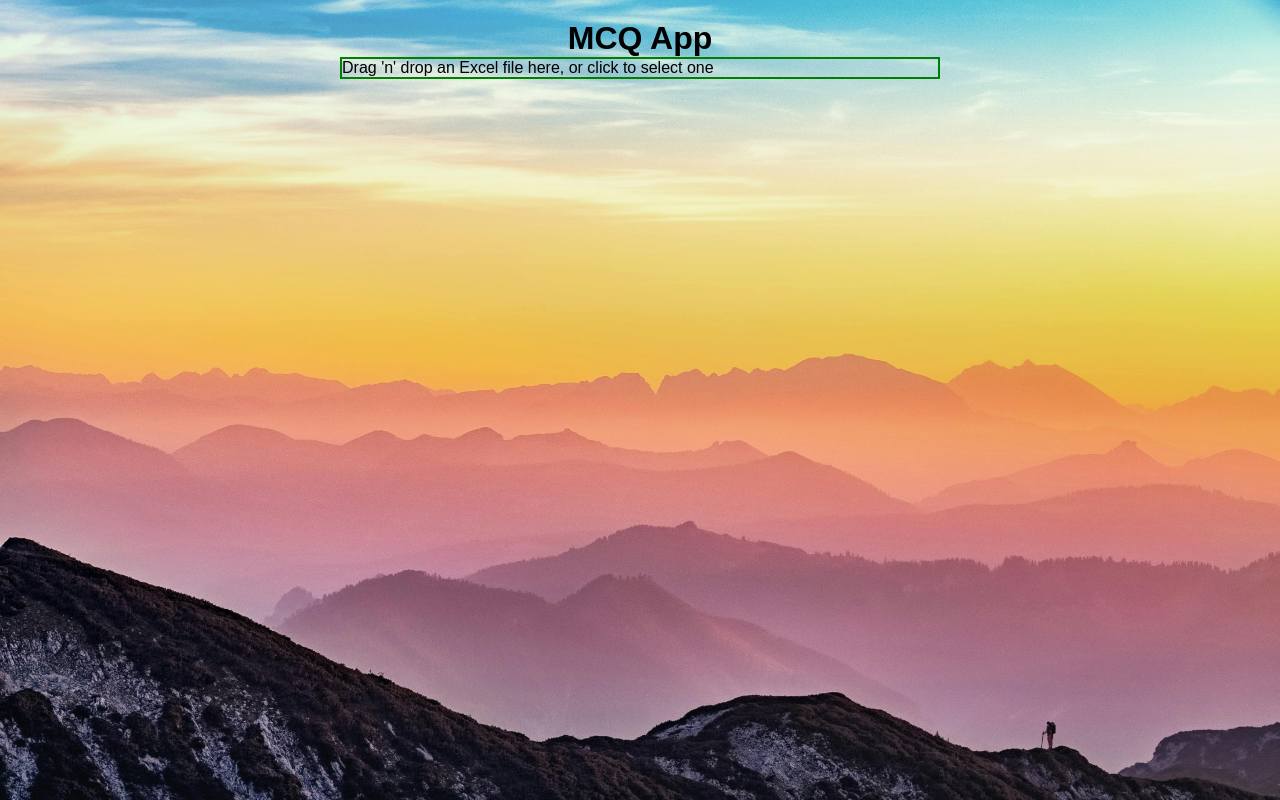
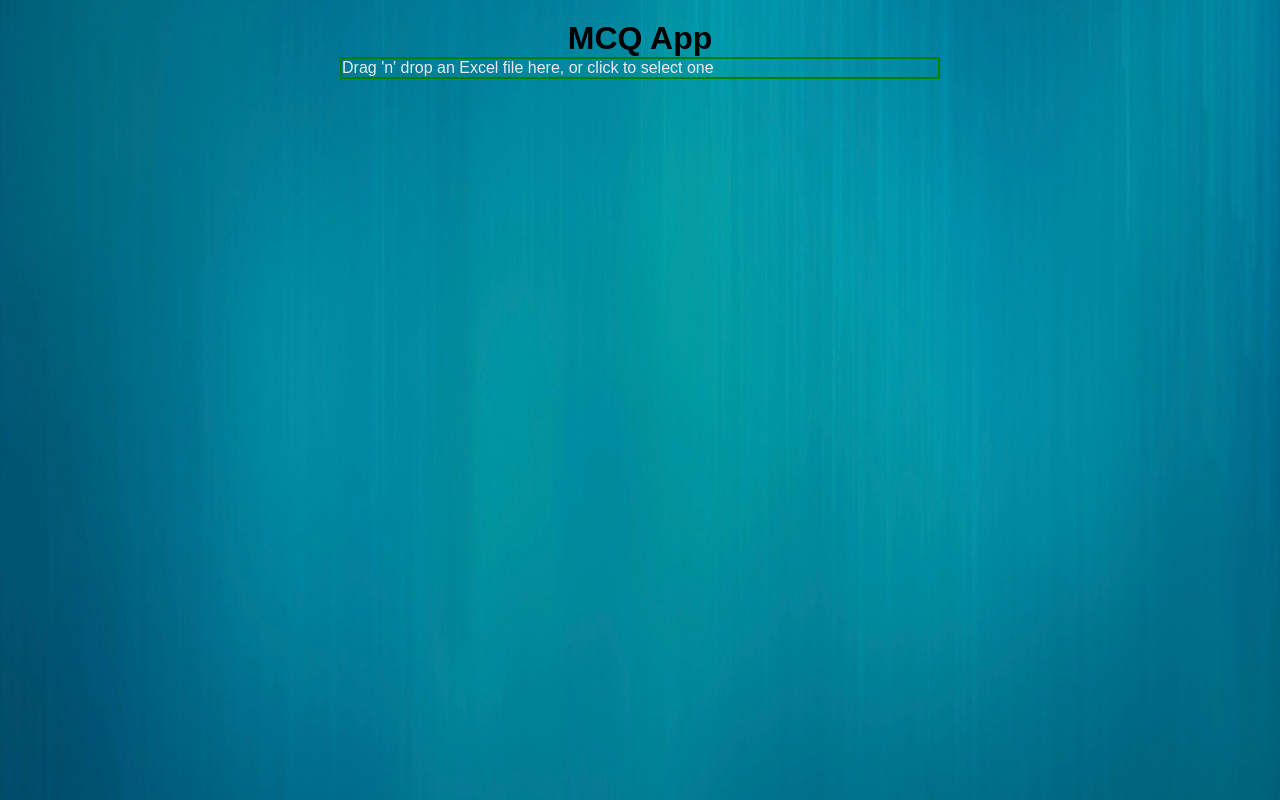
Before and after one commit to Saravjeet0806/exam-app, a React (Vite) app: page / in a window 1280 px wide. Built offline with nearby package versions, Linux system fonts and the light colour scheme.

Commit message:
fixed fonts and background image

```diff
--- a/src/App.css
+++ b/src/App.css
@@ -4,7 +4,7 @@
       padding: 0;
 }
 body{
-  background-image: url(assets/bg.jpg);
+  background-image: url(assets/pexels-pixelcop-2680270.jpg);
   height: 100%;
   background-repeat: no-repeat;
   background-attachment: fixed;
@@ -14,13 +14,14 @@ body{
 
 h1{
   text-align: center;
+  color: black;
 }
 .app {
   max-width: 600px;
   margin: 0 auto;
   padding: 20px;
   font-family: Arial, sans-serif;
-  color: black;
+  color: rgb(235, 235, 235);
 
 }
 
@@ -35,6 +36,6 @@ h1{
   margin-top: 10px;
   margin-bottom: 20px;
   letter-spacing: 1px;
-  background-color: rgba(5, 5, 4, 0.199);
   border-radius: 5px;
+  border: 4px solid rgba(12, 197, 221, 0.664);
 }
```
Also changed, not shown: src/assets/pexels-pixelcop-2680270.jpg (added).
